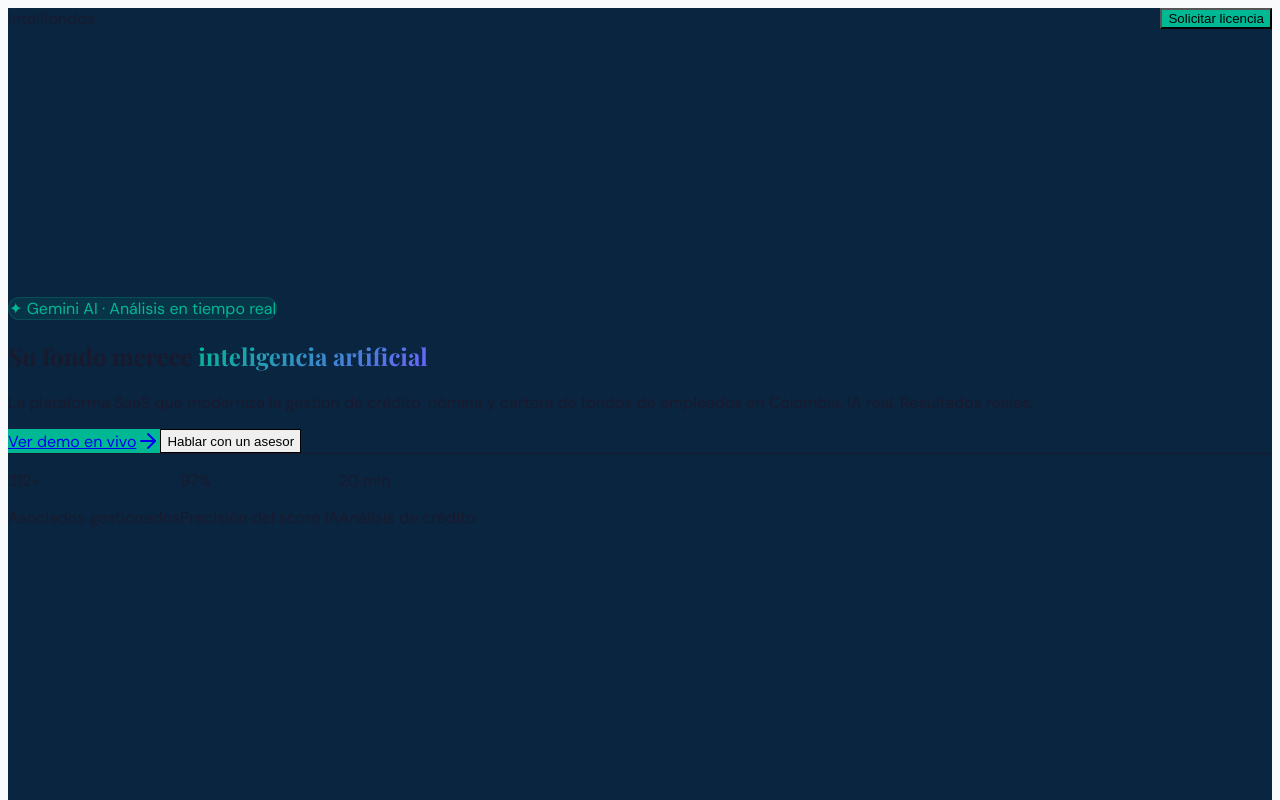
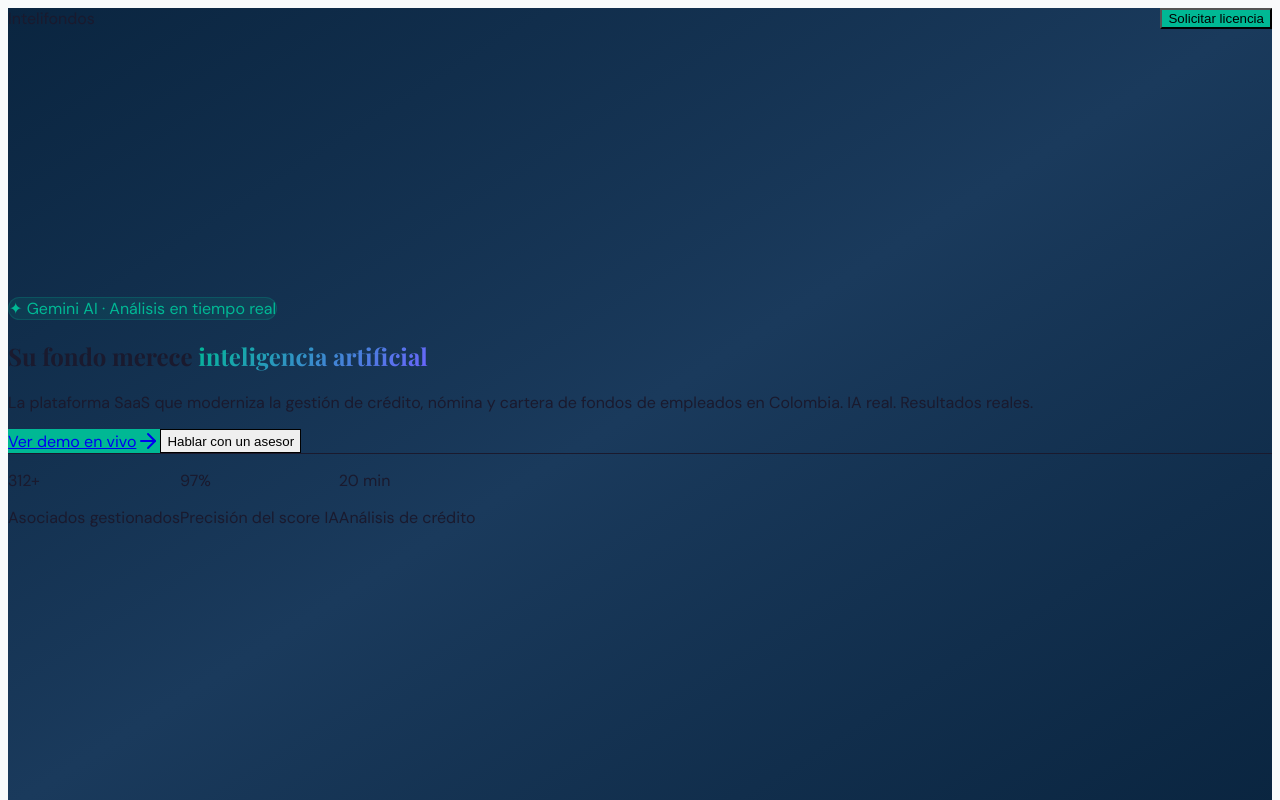
Before and after one commit to anami283/intelifondos-demo, a Next.js app: page / in a window 1280 px wide. Shown: the top 800 px of the page. Built offline with nearby package versions, Linux system fonts and the light colour scheme; a web font is replaced by a local one.

Commit message:
fix: mejorar visibilidad y contraste de UI/UX
- Cambiar bg sólido por gradiente sutil para mejor profundidad
- Aumentar contraste de textos de white/60 a gray-100
- Mejorar legibilidad general del hero y CTA sections

```diff
--- a/src/app/page.tsx
+++ b/src/app/page.tsx
@@ -149,7 +149,7 @@ export default function LandingPage() {
   return (
     <div className="min-h-screen">
       {/* HERO */}
-      <section className="bg-[#0A2540] min-h-screen flex flex-col">
+      <section className="bg-gradient-to-br from-[#0A2540] via-[#1a3a5c] to-[#0A2540] min-h-screen flex flex-col">
         {/* Nav */}
         <nav className="flex items-center justify-between px-6 lg:px-12 py-5">
           <div className="flex items-center gap-3">
@@ -198,7 +198,7 @@ export default function LandingPage() {
                 Su fondo merece{" "}
                 <span className="text-gradient-verde">inteligencia artificial</span>
               </h1>
-              <p className="text-white/60 text-lg leading-relaxed mb-8">
+              <p className="text-gray-100 text-lg leading-relaxed mb-8">
                 La plataforma SaaS que moderniza la gestión de crédito, nómina y cartera
                 de fondos de empleados en Colombia. IA real. Resultados reales.
               </p>
@@ -408,12 +408,12 @@ export default function LandingPage() {
       </section>
 
       {/* CTA final */}
-      <section className="py-20 px-6 bg-[#0A2540]">
+      <section className="py-20 px-6 bg-gradient-to-br from-[#0A2540] via-[#1a3a5c] to-[#0A2540]">
         <div className="max-w-2xl mx-auto text-center">
           <h2 className="text-3xl font-bold text-white mb-4">
             La inteligencia que su fondo necesitaba
           </h2>
-          <p className="text-white/60 mb-8">
+          <p className="text-gray-100 mb-8">
             Únase a los fondos de empleados colombianos que ya gestionan su cartera con IA.
           </p>
           <div className="flex flex-wrap gap-4 justify-center">
```
